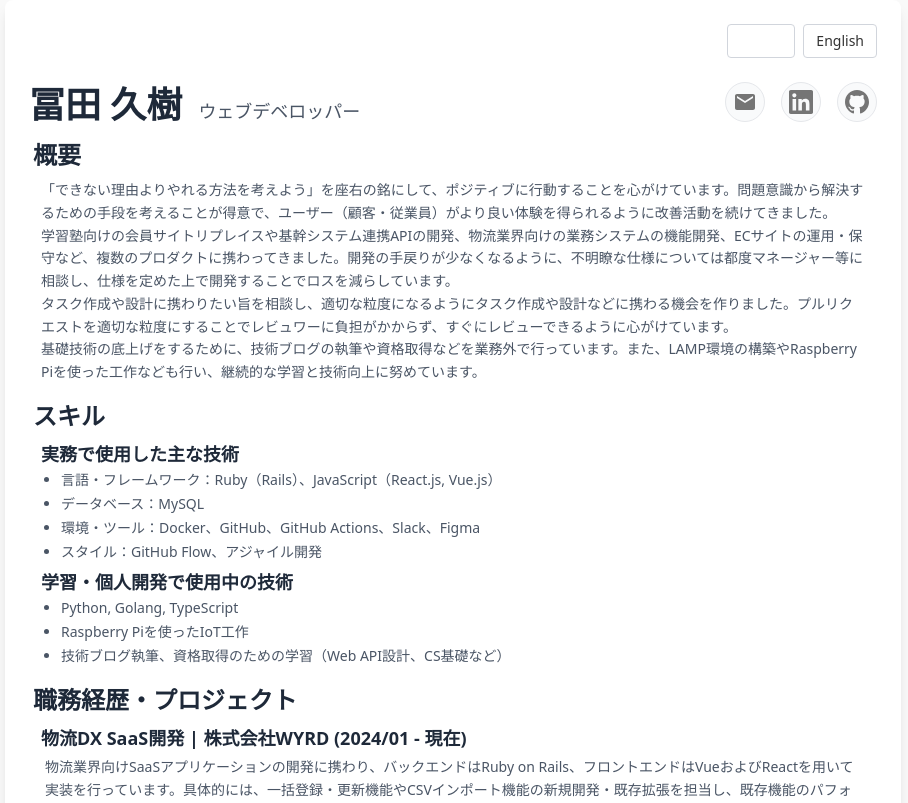
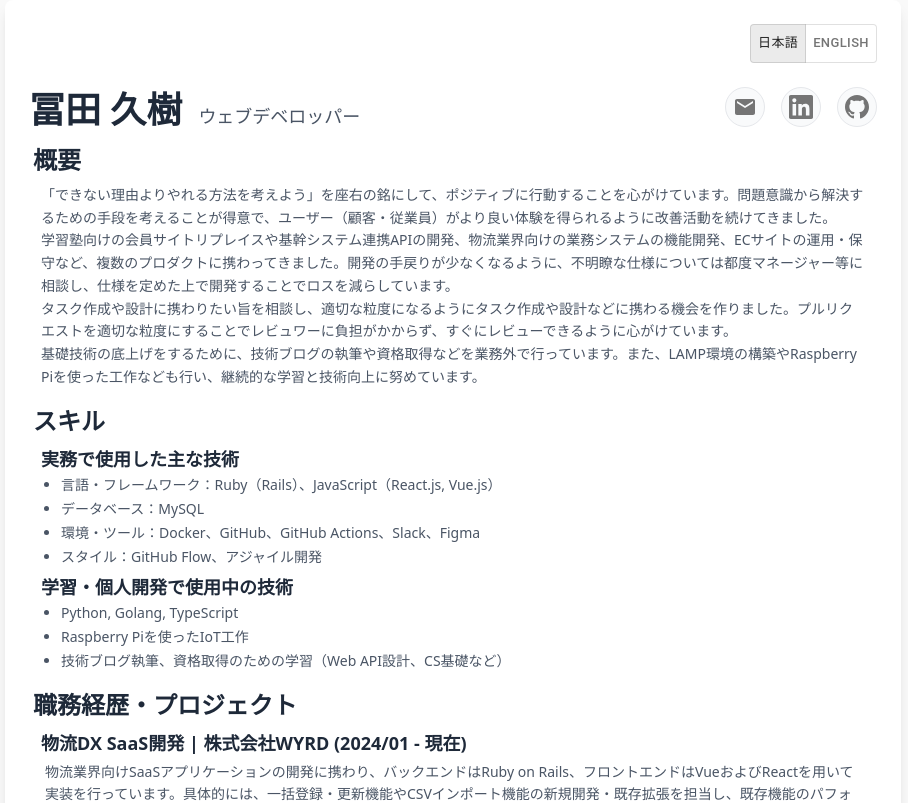
Before and after one commit to tomitahisaki/tomitahisaki.github.io, a React (Vite) app: page / in a window 1280 px wide. Shown: the top 803 px of the page, without its empty margins (187-1095 px from the left). Built offline with nearby package versions, Linux system fonts and the light colour scheme.

Commit message:
feat: improve language toggle

```diff
--- a/package.json
+++ b/package.json
@@ -14,6 +14,9 @@
   "author": "",
   "license": "ISC",
   "dependencies": {
+    "@emotion/react": "^11.14.0",
+    "@emotion/styled": "^11.14.1",
+    "@mui/material": "^7.3.0",
     "react": "^19.1.0",
     "react-dom": "^19.1.0"
   },
--- a/src/components/LanguageToggle.tsx
+++ b/src/components/LanguageToggle.tsx
@@ -1,4 +1,6 @@
 import React from 'react';
+import ToggleButton from '@mui/material/ToggleButton';
+import ToggleButtonGroup from '@mui/material/ToggleButtonGroup';
 
 interface LanguageToggleProps {
   currentLanguage: 'ja' | 'en';
@@ -9,24 +11,31 @@ export const LanguageToggle: React.FC<LanguageToggleProps> = ({
   currentLanguage,
   onLanguageChange,
 }) => {
+  const handleChange = (
+    _event: React.MouseEvent<HTMLElement>,
+    newLanguage: 'ja' | 'en' | null,
+  ) => {
+    if (newLanguage) {
+      onLanguageChange(newLanguage);
+    }
+  };
+
   return (
     <div className="text-right mb-6">
-      <button
-        className={`bg-transparent border border-gray-300 px-3 py-1.5 ml-2 rounded cursor-pointer text-sm transition-all duration-200 ease-in-out hover:bg-gray-100 ${
-          currentLanguage === 'ja' ? 'bg-blue-500 text-white border-blue-500' : ''
-        }`}
-        onClick={() => onLanguageChange('ja')}
+      <ToggleButtonGroup
+        size="small"
+        value={currentLanguage}
+        exclusive
+        onChange={handleChange}
+        aria-label="language"
       >
-        日本語
-      </button>
-      <button
-        className={`bg-transparent border border-gray-300 px-3 py-1.5 ml-2 rounded cursor-pointer text-sm transition-all duration-200 ease-in-out hover:bg-gray-100 ${
-          currentLanguage === 'en' ? 'bg-blue-500 text-white border-blue-500' : ''
-        }`}
-        onClick={() => onLanguageChange('en')}
-      >
-        English
-      </button>
+        <ToggleButton value="ja" aria-label="japanese">
+          日本語
+        </ToggleButton>
+        <ToggleButton value="en" aria-label="english">
+          English
+        </ToggleButton>
+      </ToggleButtonGroup>
     </div>
   );
 };
```
Also changed, not shown: 1 other file (tests, documents, lock files or other folders).
